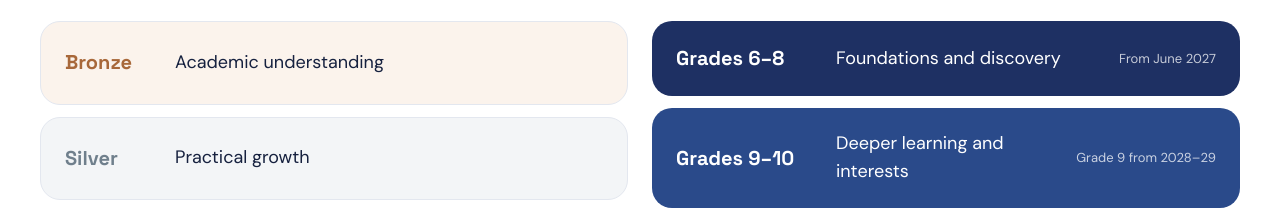
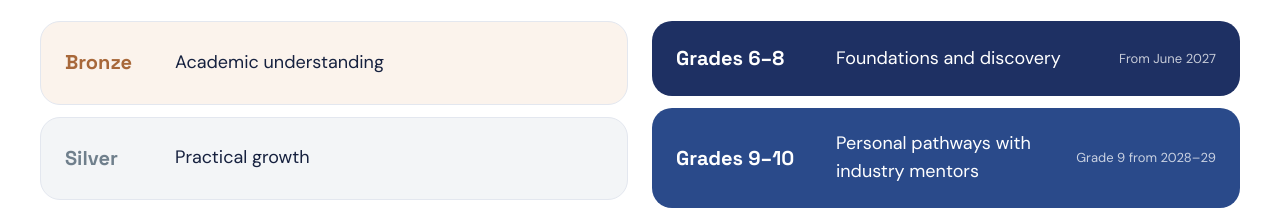
Before and after one commit to AsifMulani1/gr8-school-day, a plain HTML site: page index.html in a window 1280 px wide. Shown: the part 6280-6492 px from the top of the page. Drawn offline with Linux system fonts and the light colour scheme.

Commit message:
Grades 9-10: personal pathways with industry mentors
Co-Authored-By: Claude Opus 5.5 <noreply@anthropic.com>

```diff
--- a/index.html
+++ b/index.html
@@ -184,7 +184,7 @@
         </ol>
         <ol class="path reveal" aria-label="Grade pathway">
           <li><b>Grades 6–8</b><span>Foundations and discovery</span><em>From June 2027</em></li>
-          <li><b>Grades 9–10</b><span>Deeper learning and interests</span><em>Grade 9 from 2028–29</em></li>
+          <li><b>Grades 9–10</b><span>Personal pathways with industry mentors</span><em>Grade 9 from 2028–29</em></li>
           <li><b>Grades 11–12</b><span>Direction and possibility</span><em>Grade 12 by 2031–32</em></li>
         </ol>
       </div>
```
